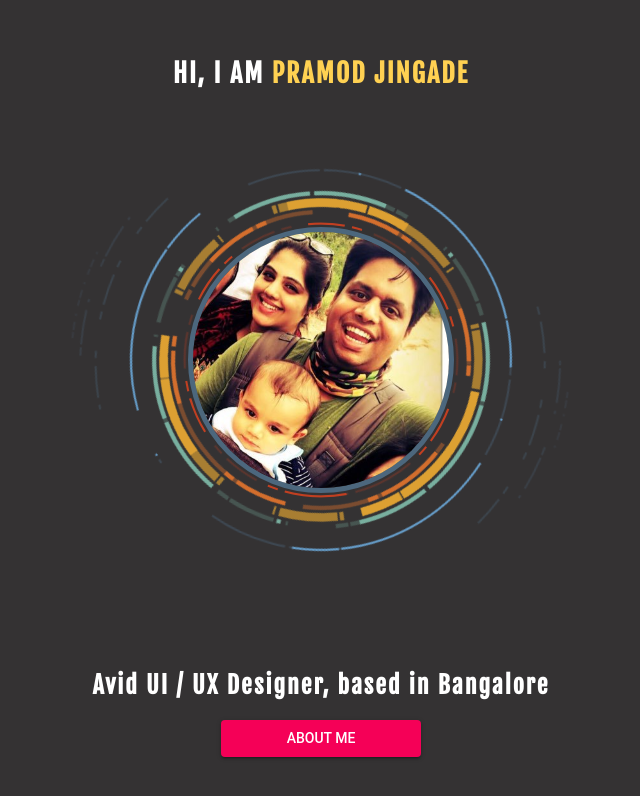
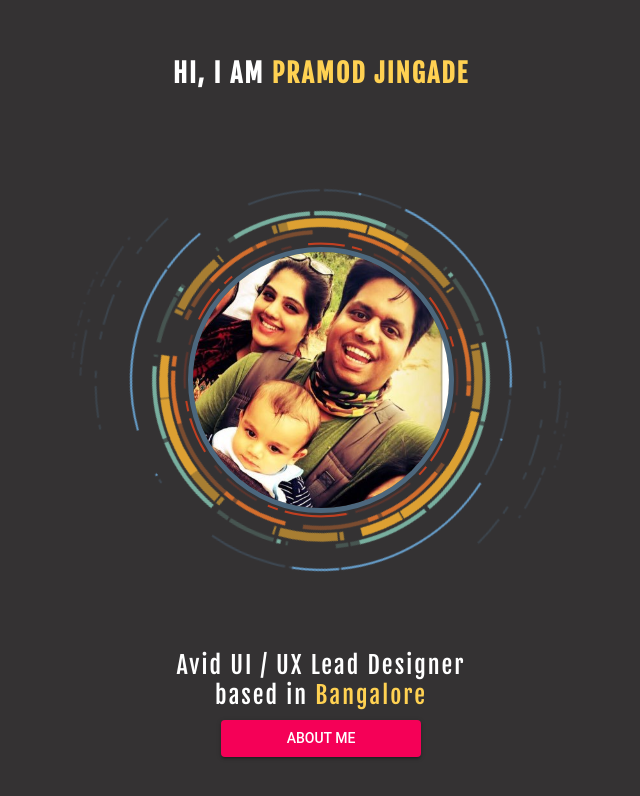
Before and after one commit to avj2352/react-my-profile, a React (Create React App) app: page / in a window 1280 px wide. Shown: the top 796 px of the page, without its empty margins (319-959 px from the left). Built offline with nearby package versions, Linux system fonts and the light colour scheme.

Commit message:
Added home screen

```diff
--- a/public/index.html
+++ b/public/index.html
@@ -19,7 +19,7 @@
       work correctly both with client-side routing and a non-root public URL.
       Learn how to configure a non-root public URL by running `npm run build`.
     -->
-    <title>React App</title>
+    <title>My Profile</title>
   </head>
   <body>
     <noscript>
--- a/src/components/circle-loader/circle-loader.css
+++ b/src/components/circle-loader/circle-loader.css
@@ -1,5 +1,6 @@
 .circle-loader {
   position: relative;
+  top: 50px;
   width: 100%;
   height: 80vh;
   display: flex;
--- a/src/components/circle-loader/circle-loader.scss
+++ b/src/components/circle-loader/circle-loader.scss
@@ -2,7 +2,7 @@ $profile-border: #659CC8;
 
 .circle-loader {
     position: relative;
-    // border: 1px solid yellow;
+    top:50px;
     width: 100%;
     height: 80vh;
     display: flex;
--- a/src/views/App.css
+++ b/src/views/App.css
@@ -27,6 +27,7 @@
       position: absolute;
       display: block;
       bottom: 10vh;
+      margin-bottom: 5px;
       align-self: flex-end;
       text-align: center;
       width: 100%; }
@@ -34,3 +35,7 @@
     width: 10%;
     min-width: 200px;
     align-self: center; }
+  .page h2 {
+    display: block;
+    margin: 0;
+    font-weight: normal; }
--- a/src/views/App.jsx
+++ b/src/views/App.jsx
@@ -19,7 +19,8 @@ class App extends Component {
         <div className="app">
             <h1 className="app-header">Hi, I am <span className="highLight">PRAMOD JINGADE</span></h1>
             <CircleLoader></CircleLoader>
-            <h2 className="app-subtitle">Avid UI / UX Designer, based in Bangalore</h2>
+            <h2>Avid UI / UX Lead Designer</h2>
+            <h2>based in <span className="highLight">Bangalore</span></h2>
         </div>
         <Button variant="contained" color="secondary" className="medium-size">ABOUT ME</Button>
       </div>
--- a/src/views/app.scss
+++ b/src/views/app.scss
@@ -40,6 +40,7 @@ $main-background-color: #343233;
       position: absolute;
       display: block;
       bottom: 10vh;
+      margin-bottom: 5px;
       align-self: flex-end;
       text-align: center;
       width: 100%;
@@ -52,4 +53,10 @@ $main-background-color: #343233;
     min-width: 200px;
     align-self: center;
   }
+
+  h2 {
+    display: block;
+    margin: 0;
+    font-weight: normal;
+  }
 }
```
